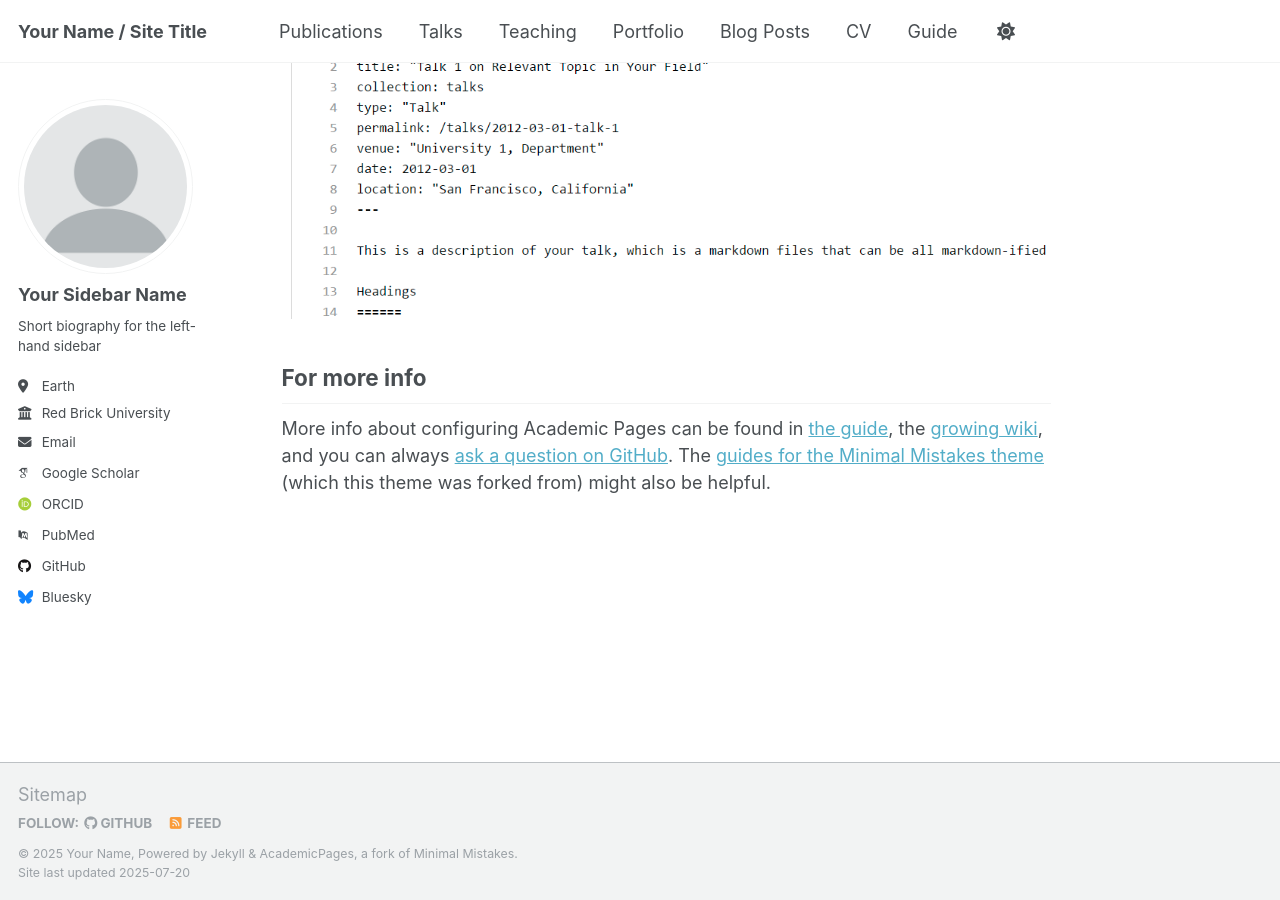
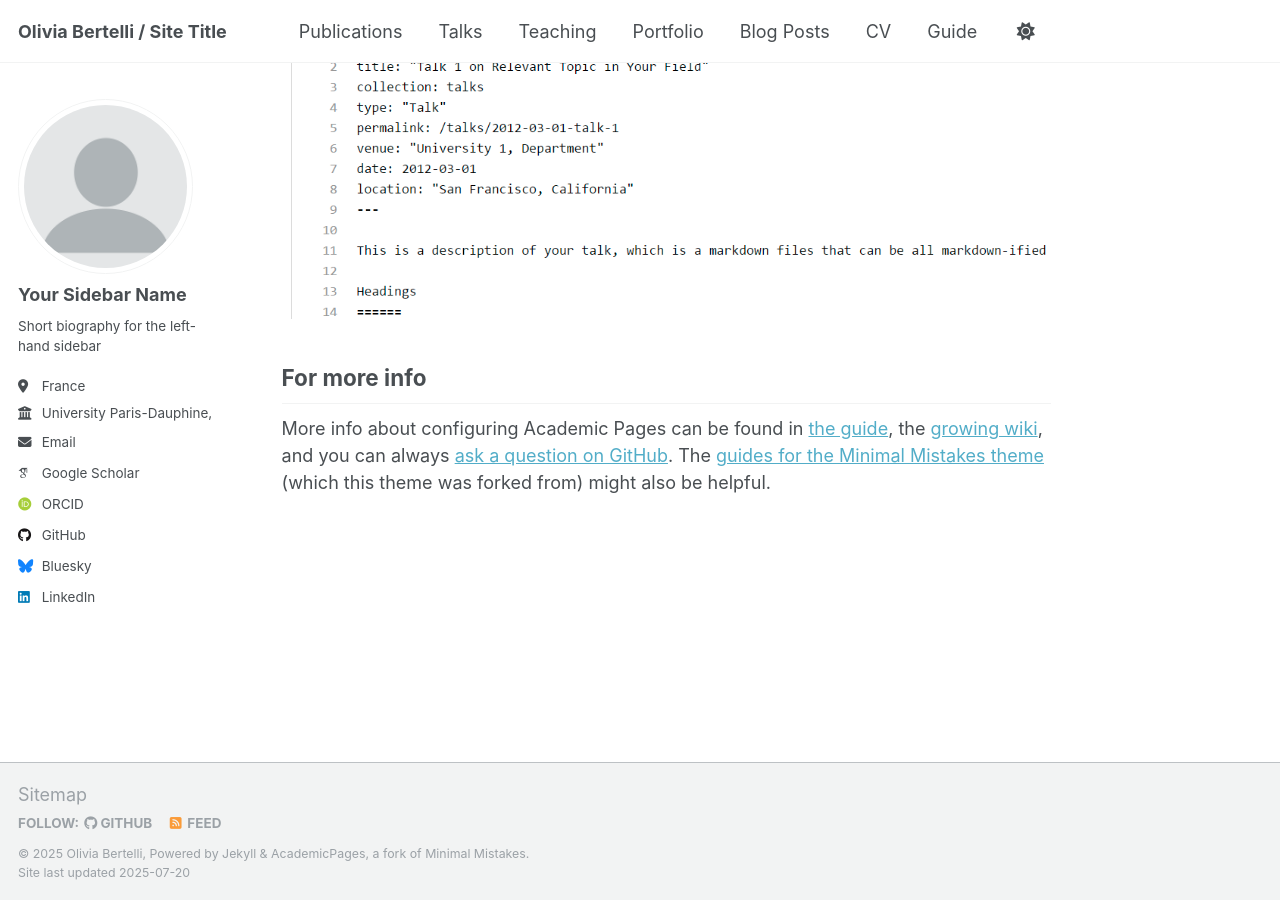
Before and after one commit to OliviaBrtl/OliviaBertelli.github.io, a Jekyll site: the page built from _pages/about.md, in a window 1280 px wide and 900 px high, scrolled down 2880 px. Built offline with Jekyll 4.4.1, drawn with Linux system fonts in a browser that asks for light colours; some web fonts are replaced; a script that is not in the unit is left out.

Commit message:
Update _config.yml

```diff
--- a/_config.yml
+++ b/_config.yml
@@ -9,9 +9,9 @@
 # Basic Site Settings
 locale                   : "en-US"
 site_theme               : "default"
-title                    : "Your Name / Site Title"
+title                    : "Olivia Bertelli / Site Title"
 title_separator          : "-"
-name                     : &name "Your Name"
+name                     : &name "Olivia Bertelli"
 description              : &description "personal description"
 url                      : https://academicpages.github.io # the base hostname & protocol for your site e.g. "https://[your GitHub username].github.io" or if you already have some other page hosted on Github then use "https://[your GitHub username].github.io/[Your Repo Name]"
 baseurl                  : "" # the subpath of your site, e.g. "/blog"
@@ -26,19 +26,19 @@ author:
   name             : "Your Sidebar Name"
   pronouns         : # example: "she/her"
   bio              : "Short biography for the left-hand sidebar"
-  location         : "Earth"
-  employer         : "Red Brick University"
+  location         : "France"
+  employer         : "University Paris-Dauphine, PSL"
   uri              : # URL
-  email            : "none@example.org"
+  email            : "olivia.bertelli@dauphine.psl.eu"
 
   # Academic websites
   academia         : # URL
   arxiv            : # URL - Update with the correct link to your profile
-  googlescholar    : "https://scholar.google.com/citations?user=PS_CX0AAAAAJ"
+  googlescholar    : "https://scholar.google.com/citations?user=l5wBs5EAAAAJ&hl=en"
   impactstory      : # URL
-  orcid            : "http://orcid.org/yourorcidurl"
+  orcid            : "https://orcid.org/0000-0002-0190-5341"
   semantic         : # URL
-  pubmed           : "https://www.ncbi.nlm.nih.gov/pubmed/?term=john+snow"
+  pubmed           : # URL
   researchgate     : # URL
   scopus           : # URL
 
@@ -61,7 +61,7 @@ author:
   keybase          : # Username
   instagram        : # Username
   lastfm           : # Username
-  linkedin         : # Username
+  linkedin         : "Olivia Bertelli"
   mastodon         : # URL
   medium           : # URL
   pinterest        : # Username
```
